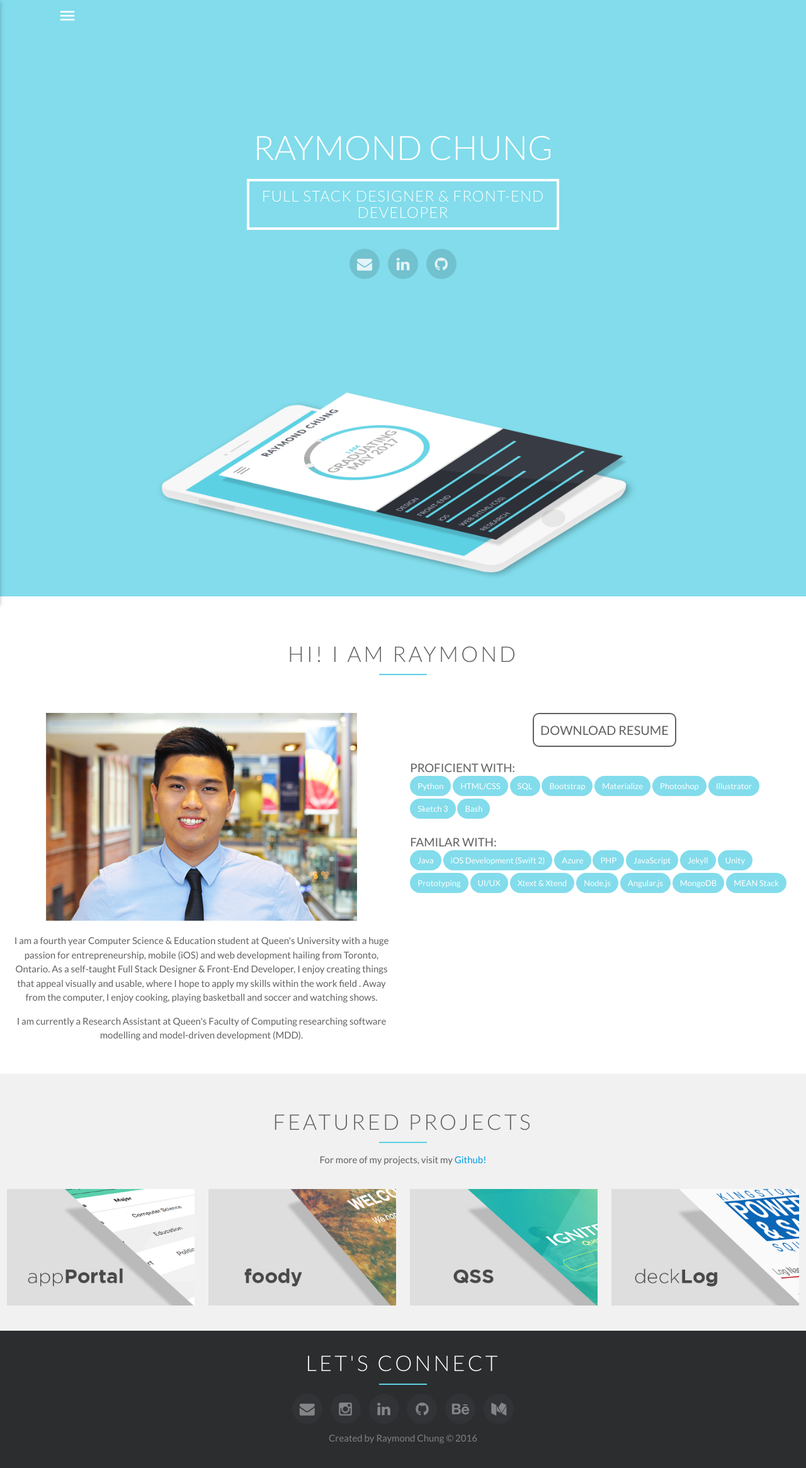
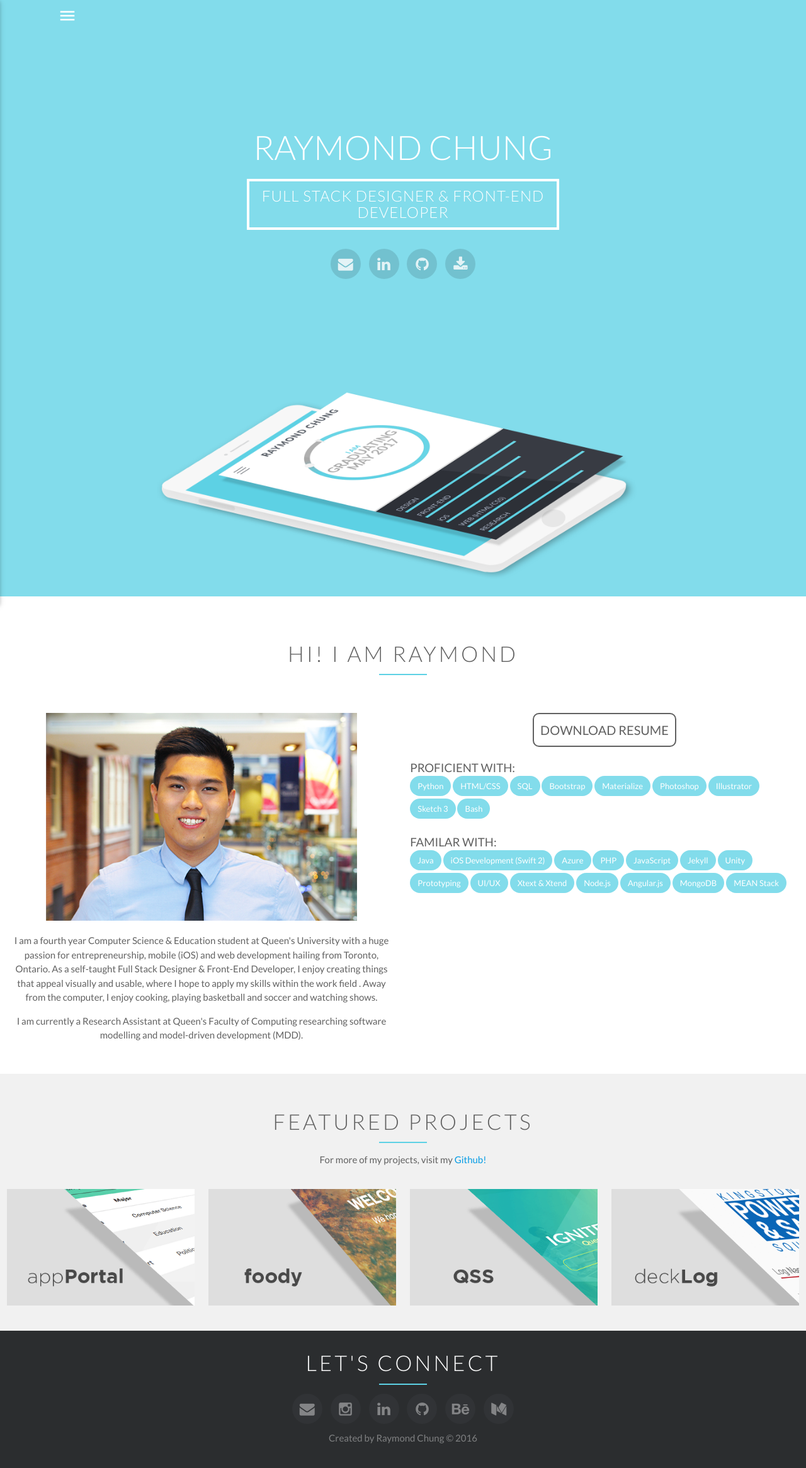
Before and after one commit to Web-Dev-Collaborative/Personal-Website-V2, a Jekyll site: the page built from index.html, in a window 1280 px wide. Shown: the whole page at 63% size. Built offline with Jekyll 4.4.1, drawn with Linux system fonts in a browser that asks for light colours; nearby versions of some CDN libraries.

Commit message:
Added new social icon

```diff
--- a/_includes/about.html
+++ b/_includes/about.html
@@ -1,5 +1,5 @@
 {% assign array1 = "Python,HTML/CSS,SQL,Bootstrap,Materialize,Photoshop,Illustrator,Sketch 3,Bash" | split: "," %}
-{% assign array2 = "Java,iOS Development (Swift 2),Azure,PHP,JavaScript,Jekyll,Unity,Prototyping,UI/UX,Xtext & Xtend,Node.js,Angular.js,MongoDB,MEAN Stack" | split: "," %}
+{% assign array2 = "Java,iOS Development (Swift 2),Azure,PHP,JavaScript,Jekyll,Unity,Prototyping,UI/UX,Xtext &amp; Xtend,Node.js,Angular.js,MongoDB,MEAN Stack" | split: "," %}
 {% assign array3 = "React" | split: "," %}
 
 <section id="about" class="section scrollspy">
--- a/_includes/home.html
+++ b/_includes/home.html
@@ -28,6 +27,7 @@
 					<li><a href="mailto:{{ site.email }}"><span class="email social-icons fa-stack fa-2x"><i class="fa fa-envelope fa-stack-1.8x"></i></span></a></li>
 					<li><a href="https://ca.linkedin.com/in/raymondchung95"><span class="linkedin social-icons fa-stack fa-2x"><i class="fa fa-linkedin fa-stack-1.8x"></i></span></a></li>
 					<li><a href="https://github.com/rchung95"><span class="github social-icons fa-stack fa-2x"><i class="fa fa-github fa-stack-1.8x"></i></span></a></li>
+					<li><a href="resume.pdf"><span class="resume social-icons fa-stack fa-2x"><i class="fa fa-download fa-stack-1.8x"></i></span></a></li>
 				</ul>
 			</div>
 		</div>
--- a/css/index.css
+++ b/css/index.css
@@ -311,7 +311,6 @@ img.imgSpace {
     font-size: 1.6em;
     border-radius: 200px;
     background-color: rgba(0, 0, 0, 0.12);
-    transition: background-color 0.3s ease-in;
 }
 
 .contact-icons {
@@ -323,13 +322,18 @@ img.imgSpace {
 
 span.social-icons.fa-stack {
     color: rgba(255, 255, 255, 0.8);
-    transition: color 0.3s ease-in;
+    transition: background-color,color 0.3s ease-in;
 }
 
 span.contact-icons.fa-stack {
     margin-top: 4px;
     color: rgba(255, 255, 255, 0.4);
     transition: color,background-color 0.3s ease-in;
+}
+
+span.resume.social-icons.fa-stack:hover {
+    color: #fff;
+    background-color: #65589C;
 }
 
 span.contact-icons.fa-stack:hover {
@@ -349,5 +353,5 @@ span.github.social-icons.fa-stack.fa-2x:hover {
 
 span.email.social-icons.fa-stack.fa-2x:hover {
     color: #fff;
-    background-color: #f70047;
+    background-color: #FD5959;
 }
```
Also changed, not shown: other parts of _includes/about.html (+1 -2 lines), other parts of _includes/home.html (+1 -2 lines), _posts/2016-05-19-qss.markdown (+5 -5 lines), img/blank2a.png (deleted), img/blank5a.png (deleted), img/blank6a.png (deleted), img/raymonda.jpg (deleted), 7 other files.
